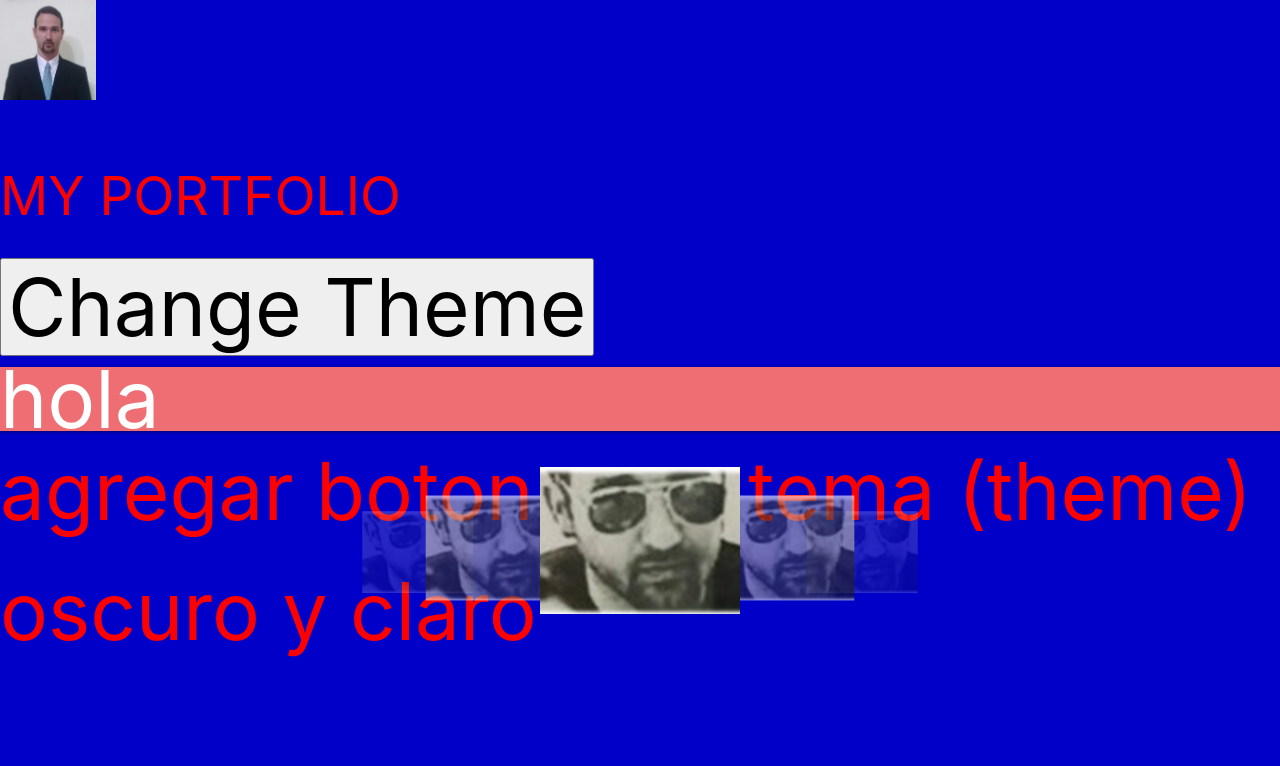
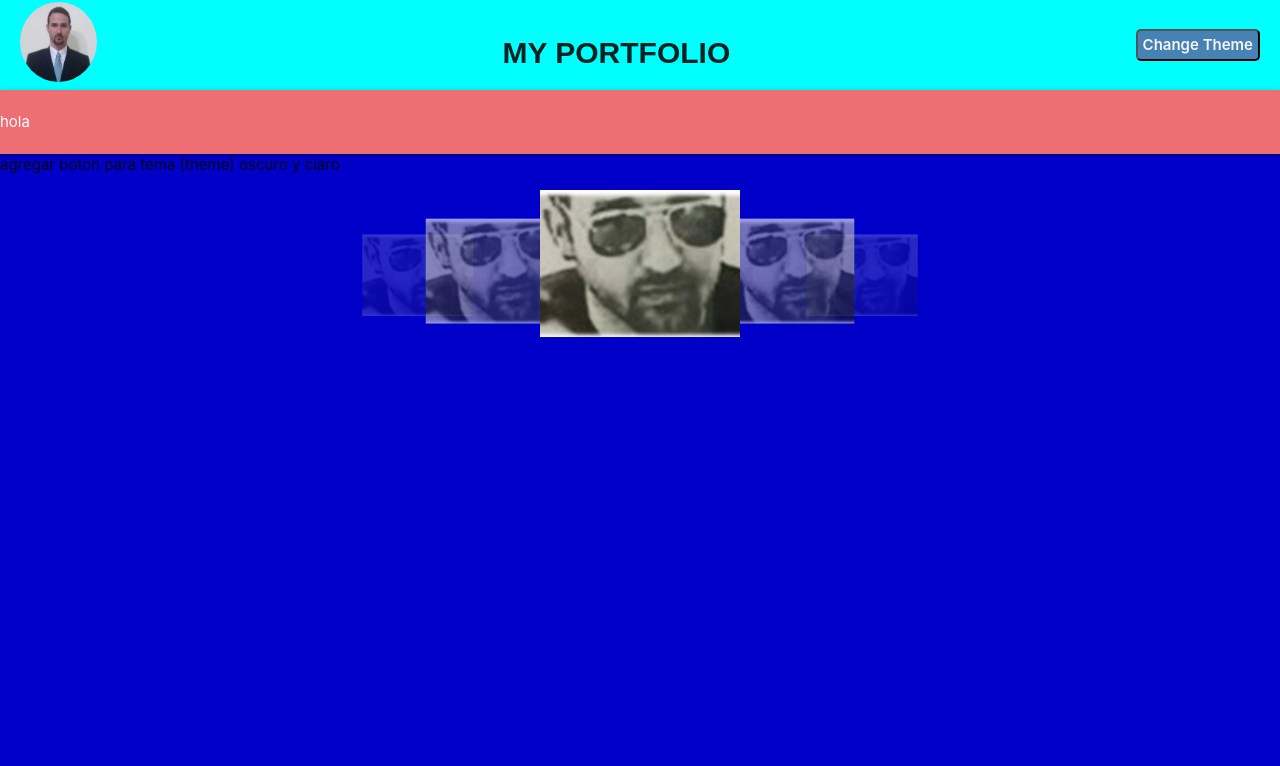
Before and after one commit to ecometto/ecometto.github.io, a PHP site: page / in a window 1280 px wide. Shown: the top 766 px of the page. Run offline with PHP 8.4, Linux system fonts and the light colour scheme.

Commit message:
actualizando

```diff
--- a/index.html
+++ b/index.html
@@ -18,7 +18,7 @@
     <header>
         <div class="icon-container">
             <div>
-                <img src="img/carnet.jpg" alt="" height="100px">
+                <img src="img/carnet.jpg" alt="ecometto picture" >
             </div>
             <div>
                 <h2>MY PORTFOLIO</h2>
--- a/styles/_var.scss
+++ b/styles/_var.scss
@@ -1,3 +1,14 @@
 
 $color1: rgb(0,0,200);
-$color2 : red;
+
+@mixin centrar($justify: center){
+    display: flex;
+    justify-content: $justify;
+    align-items: center;
+}
+
+@mixin  reset () {
+    margin: 0;
+    padding: 0;
+    box-sizing: border-box;
+}
--- a/styles/style.css
+++ b/styles/style.css
@@ -1,5 +1,33 @@
+* {
+  margin: 0;
+  padding: 0;
+  box-sizing: border-box;
+}
+
+.icon-container {
+  background-color: aqua;
+  padding: 0 20px;
+  display: flex;
+  justify-content: space-between;
+  align-items: center;
+}
+.icon-container img {
+  height: 80px;
+  border-radius: 50%;
+}
+.icon-container h2 {
+  font-family: Arial, Helvetica, sans-serif;
+  font-weight: 800;
+  font-size: 30px;
+}
+.icon-container button {
+  padding: 5px;
+  border-radius: 5px;
+  background-color: steelblue;
+  color: whitesmoke;
+  font-weight: 600;
+}
+
 body {
   background-color: rgb(0, 0, 200);
-  font-size: 80px;
-  color: red;
 }/*# sourceMappingURL=style.css.map */
--- a/styles/style.scss
+++ b/styles/style.scss
@@ -1,10 +1,35 @@
-@use 'var.scss' as v;
+@use "var.scss" as v;
 
+* {
+    @include v.reset();
+}
+.icon-container {
+    background-color: aqua;
+    padding: 0 20px;
+    @include v.centrar(space-between);
 
+    img {
+        height: 80px;
+        border-radius: 50%;
+    }
+    h2 {
+        font: {
+            family: Arial, Helvetica, sans-serif;
+            weight: 800;
+            size: 30px;
+        }
 
-body{
+    }
+
+    button {
+        padding: 5px;
+        border-radius: 5px;
+        background-color: steelblue;
+        color: whitesmoke;
+        font-weight: 600;
+    }
+}
+
+body {
     background-color: v.$color1;
-    font-size: 80px;
-    color: v.$color2;
-
 }
```
Also changed, not shown: 1 other file.
